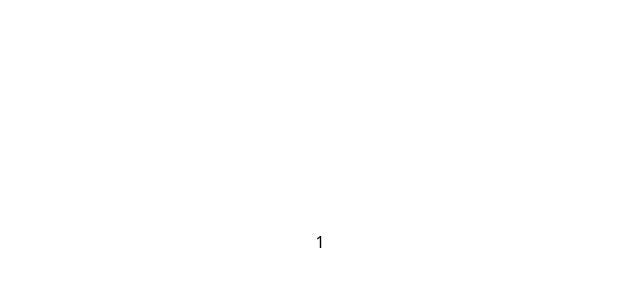
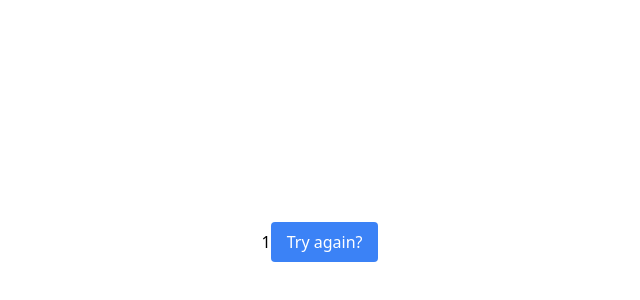
Before and after one commit to Pouria1378/pinterest-crawler-front-end, a Next.js app: page /search/1 in a window 1280 px wide. Shown: the part 158-458 px from the top of the page, without its empty margins (320-960 px from the left). Built offline with nearby package versions, Linux system fonts and the light colour scheme.

Commit message:
initial userid page

```diff
--- /dev/null
+++ b/components/userid/userid.tsx
@@ -0,0 +1,27 @@
+import { useState } from "react";
+import Button from "../button/button";
+import { useRouter } from "next/router";
+
+export default function UserID() {
+  const router = useRouter();
+
+  return (
+    <section>
+      <div className="flex items-center justify-between">
+        <h1>{router.query.userid}</h1>
+        <Button
+          className=""
+          onClick={() => {
+            router.push({
+              pathname: "/search",
+            });
+          }}
+        >
+          {" "}
+          Try again?{" "}
+        </Button>
+      </div>
+      <div>{}</div>
+    </section>
+  );
+}
--- a/pages/search/[userid].tsx
+++ b/pages/search/[userid].tsx
@@ -1,4 +1,5 @@
 import Layout from "@/components/layout/layout";
+import UserID from "@/components/userid/userid";
 import { GetServerSideProps, NextPage } from "next";
 import { useRouter } from "next/router";
 
@@ -8,12 +9,12 @@ type Props = {
   };
 };
 
-const UserID: NextPage<Props> = ({ data }) => {
+const UserIDPage: NextPage<Props> = ({ data }) => {
   const router = useRouter();
 
   return (
     <Layout>
-      <h1>{router.query.userid}</h1>
+      <UserID />
     </Layout>
   );
 };
@@ -31,4 +32,4 @@ export const getServerSideProps: GetServerSideProps<Props> = async () => {
   };
 };
 
-export default UserID;
+export default UserIDPage;
--- a/styles/output.css
+++ b/styles/output.css
@@ -542,6 +542,10 @@ video {
 
 .z-10 {
   z-index: 10;
+}
+
+.row-auto {
+  grid-row: auto;
 }
 
 .m-0 {
```
